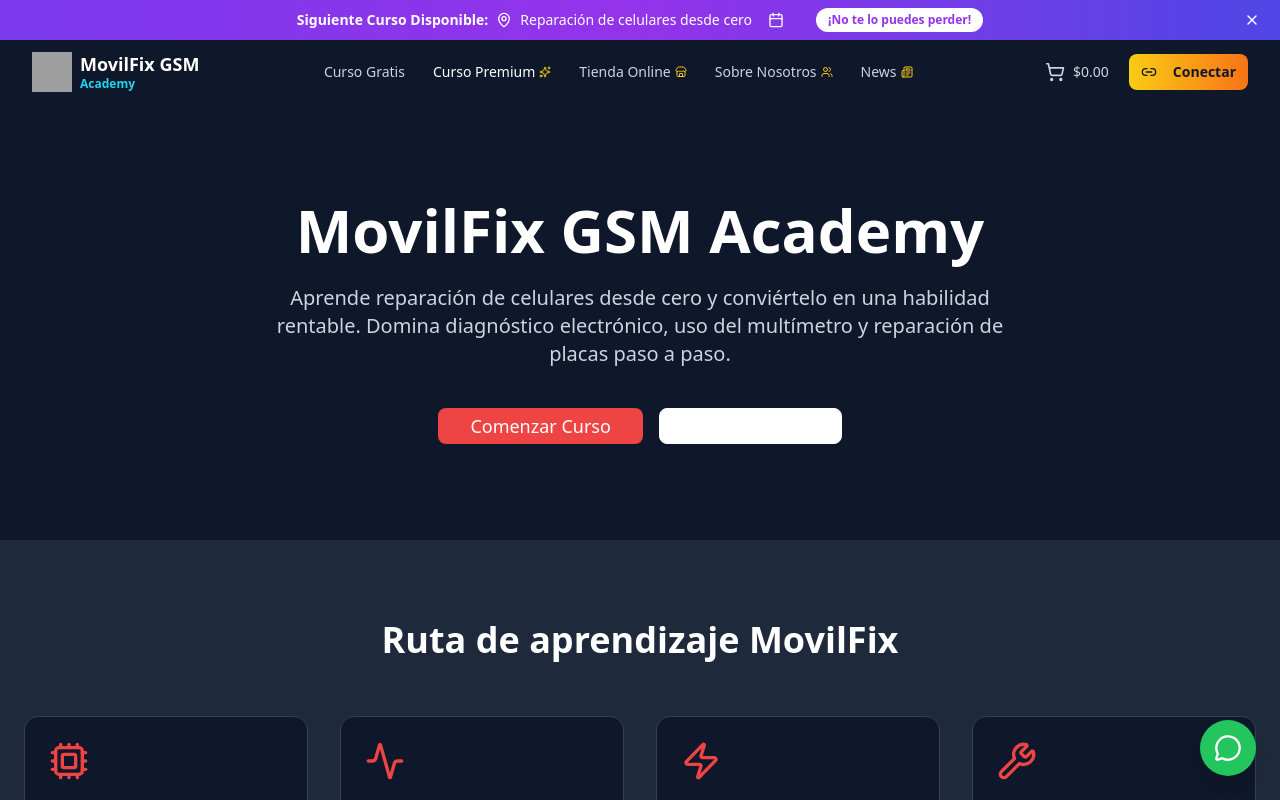
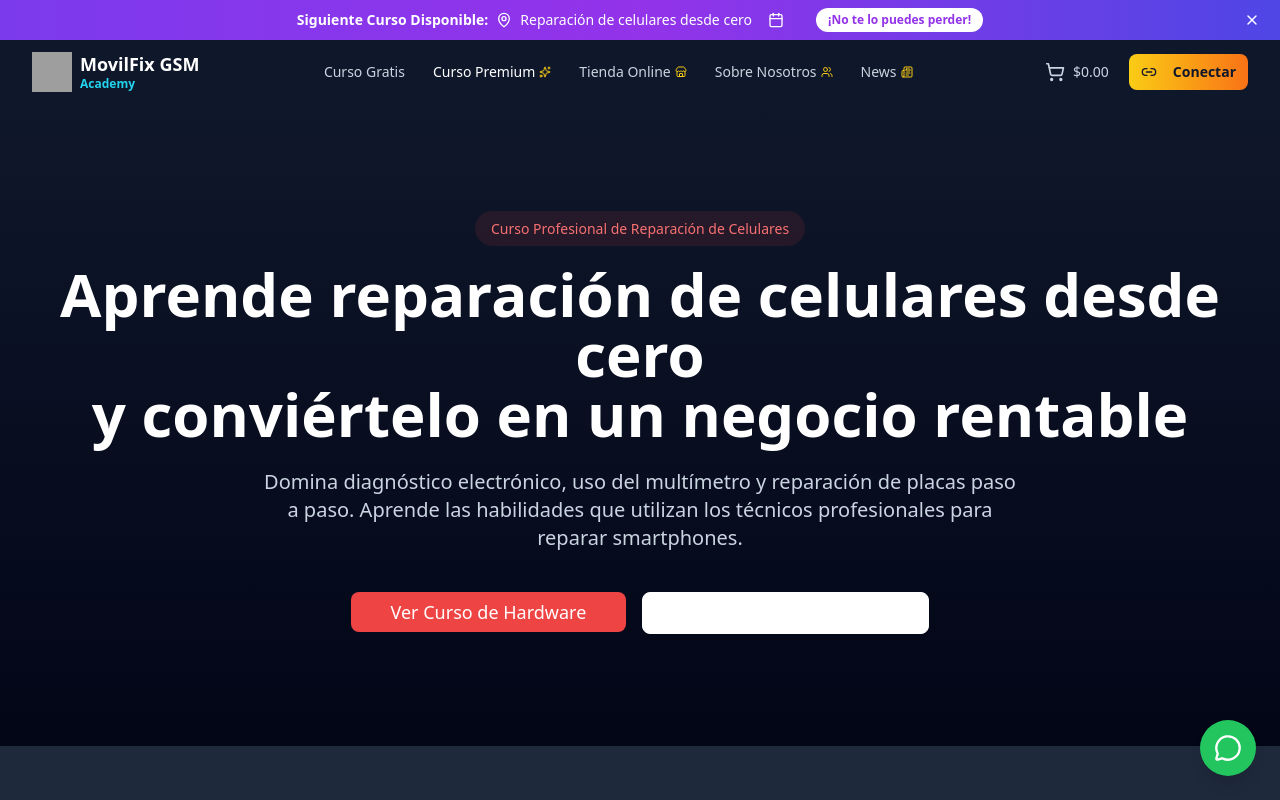
Before and after one commit to osdoraito-gano/movilfix-gsm-academy, a React (Vite) app in the folder app/: page / in a window 1280 px wide. Shown: the top 800 px of the page. Built offline with nearby package versions, Linux system fonts and the light colour scheme; grey boxes are pictures that could not be loaded.

Commit message:
mejora hero section

```diff
--- a/app/index.html
+++ b/app/index.html
@@ -2,8 +2,8 @@
 <html lang="en">
   <head>
     <meta charset="UTF-8" />
-    <meta name="viewport" content="width=device-width, initial-scale=1.0" />
-    <title>MovilFix GSM Academy</title>
+   <meta name="description" content="Curso profesional de reparación de celulares hardware y software. Aprende microsoldadura, diagnóstico y desbloqueo con MovilFix GSM Academy.">
+    <title>MovilFix GSM Academy | Aprende reparación de celulares</title>
   </head>
   <body>
     <div id="root"></div>
--- a/app/src/sections/HeroSlider.tsx
+++ b/app/src/sections/HeroSlider.tsx
@@ -2,33 +2,44 @@
 
 const HeroSlider = () => {
   return (
-    <section className="relative bg-slate-900 text-white py-24">
+    <section className="relative bg-gradient-to-b from-slate-900 to-slate-950 text-white py-28">
       <div className="max-w-7xl mx-auto px-6 text-center">
 
+        {/* Badge */}
+        <div className="mb-6">
+          <span className="bg-red-500/10 text-red-400 px-4 py-2 rounded-full text-sm">
+            Curso Profesional de Reparación de Celulares
+          </span>
+        </div>
+
         {/* Titulo principal */}
-        <h1 className="text-4xl md:text-6xl font-bold mb-6">
-          MovilFix GSM Academy
+        <h1 className="text-4xl md:text-6xl font-bold mb-6 leading-tight">
+          Aprende reparación de celulares desde cero
+          <br />
+          y conviértelo en un negocio rentable
         </h1>
 
         {/* Subtitulo */}
         <p className="text-xl text-slate-300 max-w-3xl mx-auto mb-10">
-          Aprende reparación de celulares desde cero y conviértelo en una
-          habilidad rentable. Domina diagnóstico electrónico, uso del
-          multímetro y reparación de placas paso a paso.
+          Domina diagnóstico electrónico, uso del multímetro y reparación
+          de placas paso a paso. Aprende las habilidades que utilizan los
+          técnicos profesionales para reparar smartphones.
         </p>
 
         {/* Botones */}
-        <div className="flex justify-center gap-4">
-          <Button className="bg-red-500 hover:bg-red-600 text-white px-8 py-4 text-lg">
-            Comenzar Curso
+        <div className="flex flex-col sm:flex-row justify-center gap-4">
+
+          <Button className="bg-red-500 hover:bg-red-600 text-white px-10 py-5 text-lg">
+            Ver Curso de Hardware
           </Button>
 
           <Button
             variant="outline"
-            className="border-white text-white hover:bg-white hover:text-black px-8 py-4 text-lg"
+            className="border-white text-white hover:bg-white hover:text-black px-10 py-5 text-lg"
           >
-            Ver Programa
+            Ver Contenido del Curso
           </Button>
+
         </div>
 
       </div>
```
